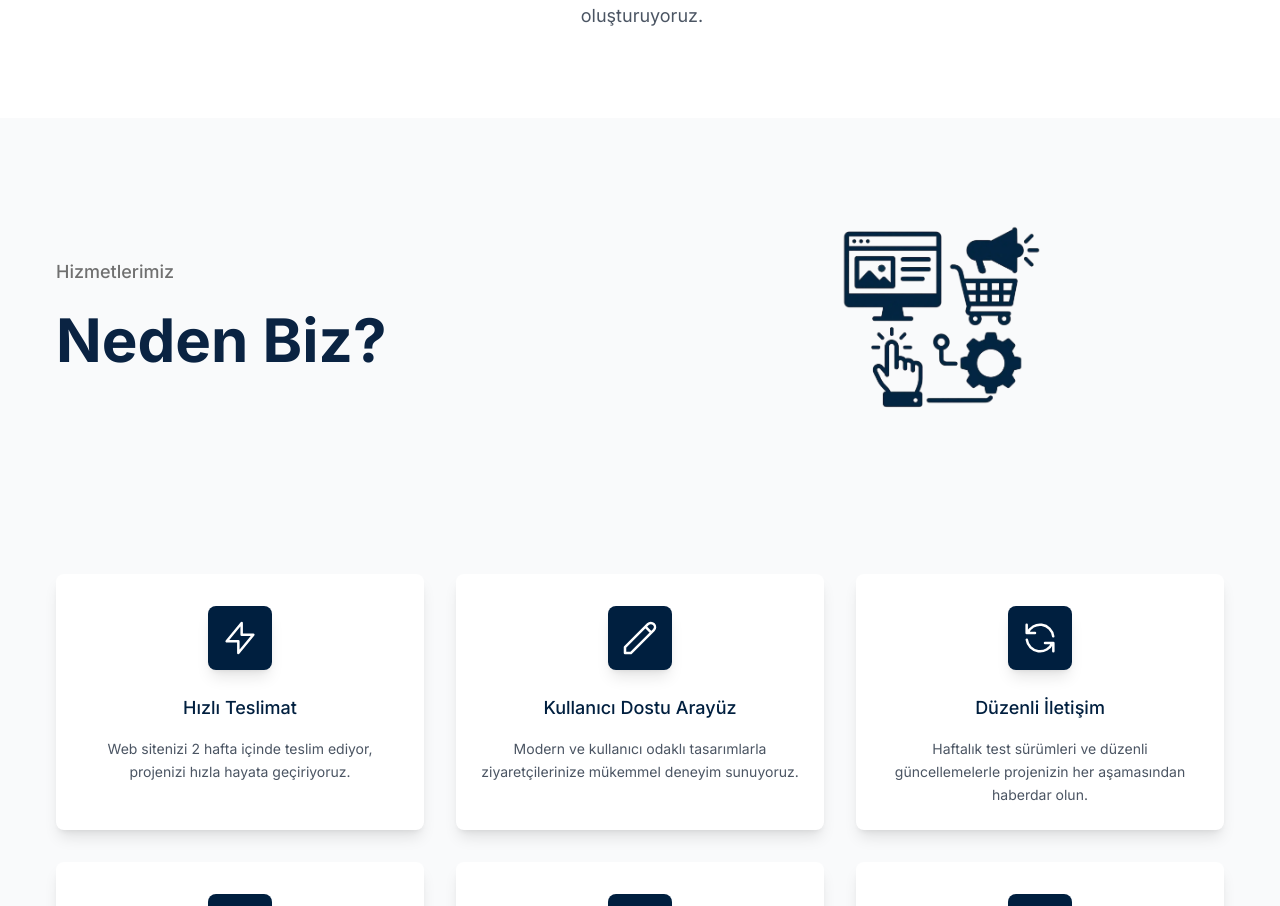
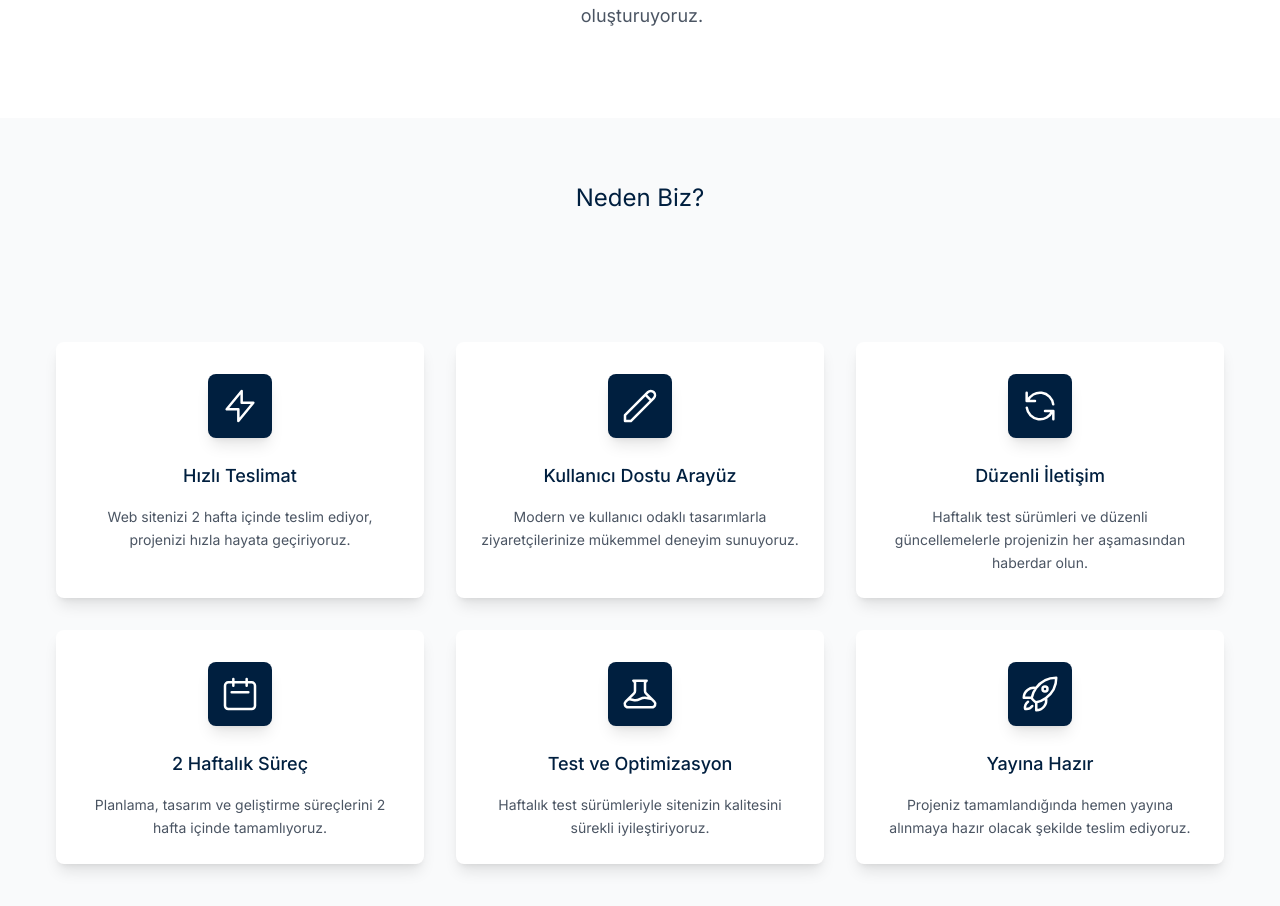
Before and after one commit to enesmalikdmn/emd-ajans, a Next.js app: page / in a window 1280 px wide. Shown: the part 1246-2152 px from the top of the page. Built offline with nearby package versions, Linux system fonts and the light colour scheme.

Commit message:
style: main page services view changes

```diff
--- a/app/components/Services.tsx
+++ b/app/components/Services.tsx
@@ -3,7 +3,11 @@
 import { motion } from 'framer-motion';
 import Image from 'next/image';
 
-const Services = () => {
+type ServicesProps = {
+  simpleHeader?: boolean;
+};
+
+const Services = ({ simpleHeader }: ServicesProps) => {
   const services = [
     {
       title: 'Hızlı Teslimat',
@@ -69,7 +73,18 @@ const Services = () => {
 
   return (
     <div className="min-h-screen bg-gray-50">
-      {/* Hero Section */}
+      {/* Header */}
+      {simpleHeader ? (
+        <motion.h2
+          initial={{ opacity: 0, y: -20 }}
+          animate={{ opacity: 1, y: 0 }}
+          transition={{ duration: 0.6, ease: "easeOut" }}
+          className="text-2xl font-normal text-center py-16 text-[#001f3f]"
+        >
+          Neden Biz?
+        </motion.h2>
+
+      ) : (
         <section className="container mx-auto px-4 py-16 md:py-24">
           <div className="grid grid-cols-1 lg:grid-cols-2 gap-8 items-center">
             <motion.div
@@ -99,7 +114,7 @@ const Services = () => {
             </motion.div>
           </div>
         </section>
-
+      )}
       {/* Services Grid */}
       <section className="container mx-auto px-4 py-16">
         <div className="grid grid-cols-1 sm:grid-cols-2 lg:grid-cols-3 gap-8">
--- a/app/page.tsx
+++ b/app/page.tsx
@@ -11,7 +11,7 @@ export default function Home() {
       <Header />
       <Hero />
       <Process />
-      <Services />
+      <Services simpleHeader />
     </main>
   );
 }
```
Lines whose indentation alone changed are shown as unchanged.
